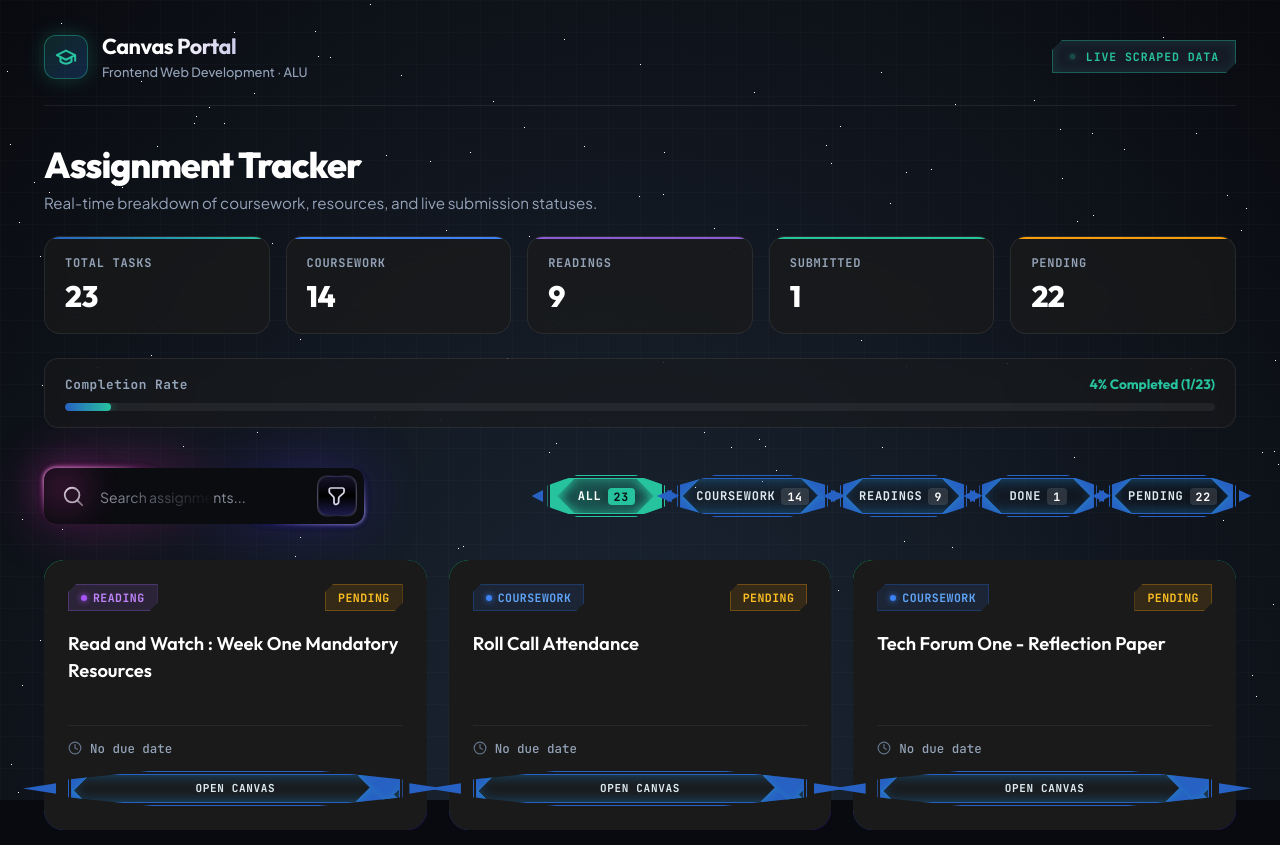
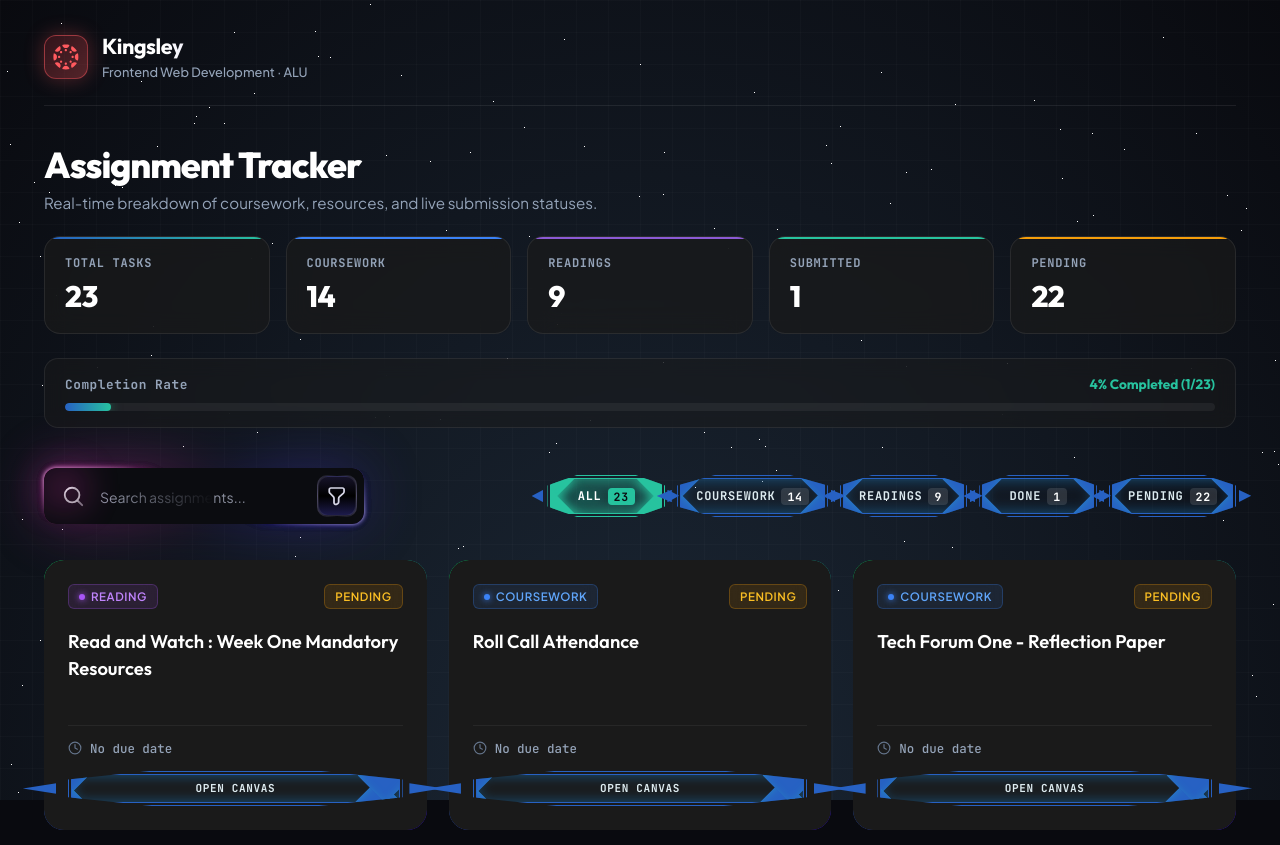
Before and after one commit to kingsleykipkoech/frontend-in-class-activities, a plain HTML site: page CANVAS_SCRAPER/ui/index.html in a window 1280 px wide. Shown: the top 845 px of the page. Drawn offline with nearby package versions, Linux system fonts and the light colour scheme.

Commit message:
feat(ui): add official Canvas logo, update user brand to Kingsley, and refine badge styles

```diff
--- a/CANVAS_SCRAPER/ui/app.js
+++ b/CANVAS_SCRAPER/ui/app.js
@@ -137,11 +137,11 @@ $(function () {
         <div class="card">
           <div class="card2">
             <div class="card-header-row">
-              <span class="cyber-tag ${catClass}">
+              <span class="badge-tag ${catClass}">
                 <span class="dot ${dotClass}"></span>
                 <span class="tag-txt">${catLabel}</span>
               </span>
-              <span class="cyber-tag ${statusClass}">
+              <span class="badge-tag ${statusClass}">
                 <span class="tag-txt">${statusLabel}</span>
               </span>
             </div>
--- a/CANVAS_SCRAPER/ui/index.html
+++ b/CANVAS_SCRAPER/ui/index.html
@@ -27,20 +27,31 @@
     <!-- Header / Navbar -->
     <header class="app-header">
       <div class="brand">
-        <div class="brand-icon">
-          <svg width="22" height="22" viewBox="0 0 24 24" fill="none" stroke="currentColor" stroke-width="2.2" stroke-linecap="round" stroke-linejoin="round">
-            <path d="M22 10v6M2 10l10-5 10 5-10 5z"/>
-            <path d="M6 12v5c3 3 9 3 12 0v-5"/>
+        <div class="brand-icon" title="Canvas LMS">
+          <!-- Official Canvas Sunburst Icon Extracted from Instructure Canvas -->
+          <svg viewBox="205 258 98 98" width="26" height="26" fill="currentColor">
+            <path d="M220.1,306.8c0-7-5.2-12.7-12-13.5c-1.1,4.3-1.7,8.8-1.7,13.5c0,4.7,0.6,9.2,1.7,13.5 C214.9,319.5,220.1,313.7,220.1,306.8z"></path>
+            <path d="M228,302.5c-2.4,0-4.3,1.9-4.3,4.3c0,2.4,1.9,4.3,4.3,4.3c2.4,0,4.3-1.9,4.3-4.3 C232.3,304.4,230.4,302.5,228,302.5z"></path>
+            <path d="M287,306.8c0,7,5.2,12.7,12,13.5c1.1-4.3,1.7-8.8,1.7-13.5c0-4.7-0.6-9.2-1.7-13.5 C292.2,294.1,287,299.8,287,306.8z"></path>
+            <path d="M279,302.5c-2.4,0-4.3,1.9-4.3,4.3c0,2.4,1.9,4.3,4.3,4.3c2.4,0,4.3-1.9,4.3-4.3 C283.3,304.4,281.4,302.5,279,302.5z"></path>
+            <path d="M253.4,340.3c-7,0-12.7,5.2-13.5,12c4.3,1.1,8.8,1.7,13.5,1.7c4.7,0,9.2-0.6,13.5-1.7 C266.1,345.6,260.4,340.3,253.4,340.3z"></path>
+            <path d="M253.4,328.1c-2.4,0-4.3,1.9-4.3,4.3c0,2.4,1.9,4.3,4.3,4.3c2.4,0,4.3-1.9,4.3-4.3 C257.7,330.1,255.8,328.1,253.4,328.1z"></path>
+            <path d="M253.4,273.4c7,0,12.7-5.2,13.5-12c-4.3-1.1-8.8-1.7-13.5-1.7c-4.7,0-9.2,0.6-13.5,1.7 C240.7,268.2,246.5,273.4,253.4,273.4z"></path>
+            <path d="M253.4,277.1c-2.4,0-4.3,1.9-4.3,4.3c0,2.4,1.9,4.3,4.3,4.3c2.4,0,4.3-1.9,4.3-4.3 C257.7,279,255.8,277.1,253.4,277.1z"></path>
+            <path d="M277.1,330.5c-4.9,4.9-5.3,12.6-1.1,18c7.9-4.6,14.5-11.2,19.1-19.1C289.8,325.2,282,325.6,277.1,330.5z"></path>
+            <path d="M268.5,321.8c-1.7,1.7-1.7,4.4,0,6c1.7,1.7,4.4,1.7,6,0c1.7-1.7,1.7-4.4,0-6 C272.9,320.2,270.2,320.2,268.5,321.8z"></path>
+            <path d="M229.8,283.2c4.9-4.9,5.3-12.6,1.1-18c-7.9,4.6-14.5,11.2-19.1,19.1C217.2,288.4,224.9,288.1,229.8,283.2z"></path>
+            <path d="M232.4,285.7c-1.7,1.7-1.7,4.4,0,6c1.7,1.7,4.4,1.7,6,0c1.7-1.7,1.7-4.4,0-6 C236.8,284.1,234.1,284.1,232.4,285.7z"></path>
+            <path d="M277.1,283.1c4.9,4.9,12.6,5.3,18,1.1c-4.6-7.9-11.2-14.5-19.1-19.1C271.8,270.5,272.2,278.2,277.1,283.1z"></path>
+            <path d="M274.5,291.7c1.7-1.7,1.7-4.4,0-6c-1.7-1.7-4.4-1.7-6,0c-1.7,1.7-1.7,4.4,0,6 C270.1,293.4,272.8,293.4,274.5,291.7z"></path>
+            <path d="M229.8,330.4c-4.9-4.9-12.6-5.3-18-1.1c4.6,7.9,11.2,14.5,19.1,19.1C235.1,343.1,234.7,335.3,229.8,330.4z"></path>
+            <path d="M232.4,321.8c-1.7,1.7-1.7,4.4,0,6c1.7,1.7,4.4,1.7,6,0c1.7-1.7,1.7-4.4,0-6 C236.8,320.1,234,320.1,232.4,321.8z"></path>
           </svg>
         </div>
         <div class="brand-info">
-          <h1>Canvas Portal</h1>
+          <h1>Kingsley</h1>
           <span class="brand-sub">Frontend Web Development &middot; ALU</span>
         </div>
-      </div>
-      <div class="header-badge cyber-badge">
-        <span class="status-pulse"></span>
-        <span class="badge-txt">LIVE SCRAPED DATA</span>
       </div>
     </header>
 
--- a/CANVAS_SCRAPER/ui/style.css
+++ b/CANVAS_SCRAPER/ui/style.css
@@ -1519,13 +1519,19 @@ body {
   width: 44px;
   height: 44px;
   border-radius: 12px;
-  background: linear-gradient(135deg, rgba(39, 195, 159, 0.15), rgba(39, 97, 195, 0.3));
-  border: 1px solid rgba(39, 195, 159, 0.4);
+  background: linear-gradient(135deg, rgba(230, 57, 70, 0.18), rgba(255, 90, 95, 0.3));
+  border: 1px solid rgba(255, 90, 95, 0.45);
   display: flex;
   align-items: center;
   justify-content: center;
-  color: var(--accent-cyan);
-  box-shadow: 0 0 20px rgba(39, 195, 159, 0.25);
+  color: #ff5a5f;
+  box-shadow: 0 0 20px rgba(255, 90, 95, 0.3);
+  transition: transform 0.2s ease, box-shadow 0.2s ease;
+}
+
+.brand-icon:hover {
+  transform: scale(1.05);
+  box-shadow: 0 0 25px rgba(255, 90, 95, 0.5);
 }
 
 .brand-info h1 {
@@ -1542,26 +1548,6 @@ body {
   font-size: 0.8rem;
   color: var(--text-muted);
   font-weight: 500;
-}
-
-/* Sci-fi HUD Chamfered Header Badge */
-.cyber-badge {
-  display: inline-flex;
-  align-items: center;
-  gap: 10px;
-  padding: 8px 16px;
-  background: rgba(26, 32, 44, 0.8);
-  border: 1px solid rgba(39, 195, 159, 0.4);
-  box-shadow: inset 0 0 12px rgba(39, 195, 159, 0.15), 0 0 16px rgba(39, 195, 159, 0.1);
-  clip-path: polygon(10px 0, 100% 0, 100% calc(100% - 10px), calc(100% - 10px) 100%, 0 100%, 0 10px);
-}
-
-.cyber-badge .badge-txt {
-  font-family: 'JetBrains Mono', monospace;
-  font-size: 0.72rem;
-  font-weight: 700;
-  letter-spacing: 0.08em;
-  color: var(--accent-cyan);
 }
 
 .status-pulse {
@@ -2409,49 +2395,50 @@ body {
   gap: 8px;
 }
 
-/* Sci-fi Chamfered Badges */
-.cyber-tag {
+/* Clean, modern rounded badges */
+.badge-tag {
   display: inline-flex;
   align-items: center;
   gap: 6px;
-  font-family: 'JetBrains Mono', monospace;
   font-size: 0.72rem;
-  font-weight: 700;
+  font-weight: 600;
   text-transform: uppercase;
-  letter-spacing: 0.04em;
-  padding: 5px 12px;
-  clip-path: polygon(8px 0, 100% 0, 100% calc(100% - 8px), calc(100% - 8px) 100%, 0 100%, 0 8px);
+  letter-spacing: 0.05em;
+  padding: 4px 10px;
+  border-radius: 6px;
+  backdrop-filter: blur(8px);
+  transition: all 0.2s ease;
 }
 
 .cat-assignment {
-  background: rgba(39, 97, 195, 0.16);
+  background: rgba(59, 130, 246, 0.12);
   color: #60a5fa;
-  border: 1px solid rgba(39, 97, 195, 0.35);
+  border: 1px solid rgba(59, 130, 246, 0.25);
 }
 
 .cat-reading {
-  background: rgba(139, 90, 213, 0.16);
+  background: rgba(168, 85, 247, 0.12);
   color: #c084fc;
-  border: 1px solid rgba(139, 90, 213, 0.35);
+  border: 1px solid rgba(168, 85, 247, 0.25);
 }
 
 .status-done {
-  background: rgba(39, 195, 159, 0.18);
-  color: var(--accent-cyan);
-  border: 1px solid rgba(39, 195, 159, 0.45);
-  box-shadow: inset 0 0 10px rgba(39, 195, 159, 0.25), 0 0 10px rgba(39, 195, 159, 0.2);
+  background: rgba(0, 255, 117, 0.12);
+  color: var(--accent-green);
+  border: 1px solid rgba(0, 255, 117, 0.35);
+  box-shadow: 0 0 10px rgba(0, 255, 117, 0.2);
 }
 
 .status-pending {
   background: rgba(245, 158, 11, 0.12);
   color: #fbbf24;
-  border: 1px solid rgba(245, 158, 11, 0.3);
+  border: 1px solid rgba(245, 158, 11, 0.25);
 }
 
 .status-locked {
   background: rgba(148, 163, 184, 0.1);
   color: #94a3b8;
-  border: 1px solid rgba(148, 163, 184, 0.25);
+  border: 1px solid rgba(148, 163, 184, 0.2);
 }
 
 .dot {
```
